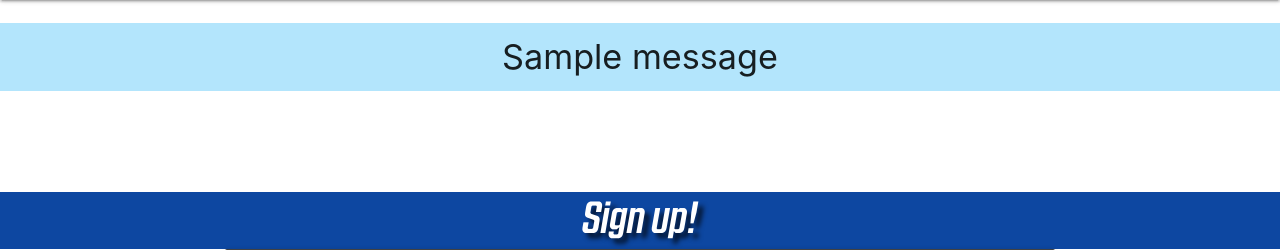
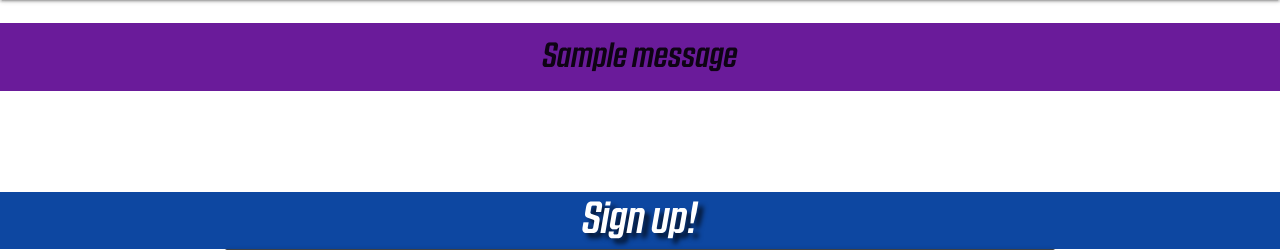
Before and after one commit to T254-bot/Moxxis_Market, a Flask app: page /profile/edit in a window 1280 px wide. Shown: the part 64-314 px from the top of the page. Run offline with Flask 3, Linux system fonts and the light colour scheme; one stand-in notice (Sample message) is shown; some libraries are stand-ins or nearby versions.

Commit message:
Applies additional styling to flashed messages

```diff
--- a/templates/base.html
+++ b/templates/base.html
@@ -51,7 +51,7 @@
             {% if messages %}
                 {% for message in messages %}
                     <div class="row flashes">
-                        <h4 class="light-blue lighten-4 center-align">{{ message }}</h4>
+                        <h4 class="purple darken-3 countach-font center-align">{{ message }}</h4>
                     </div>
                 {% endfor %}
             {% endif %}
```
